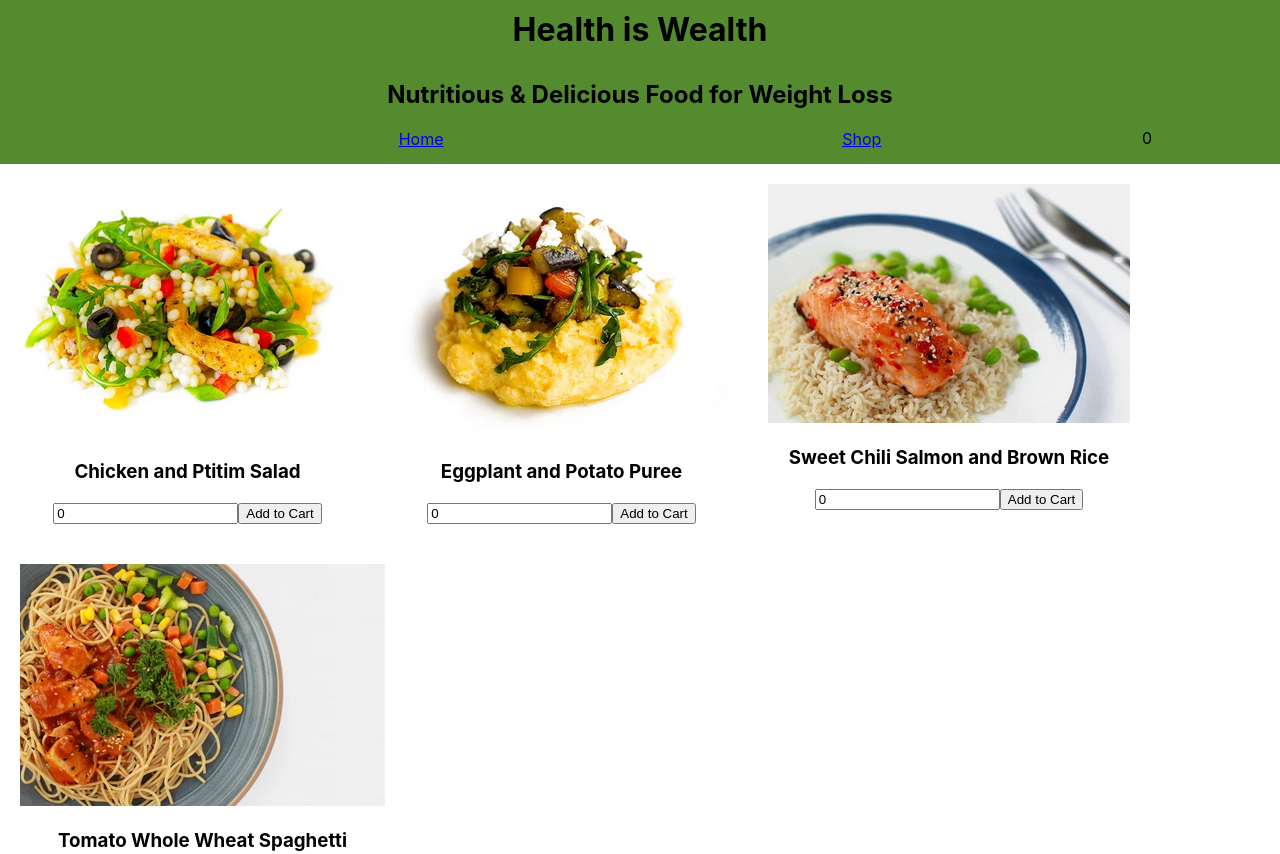
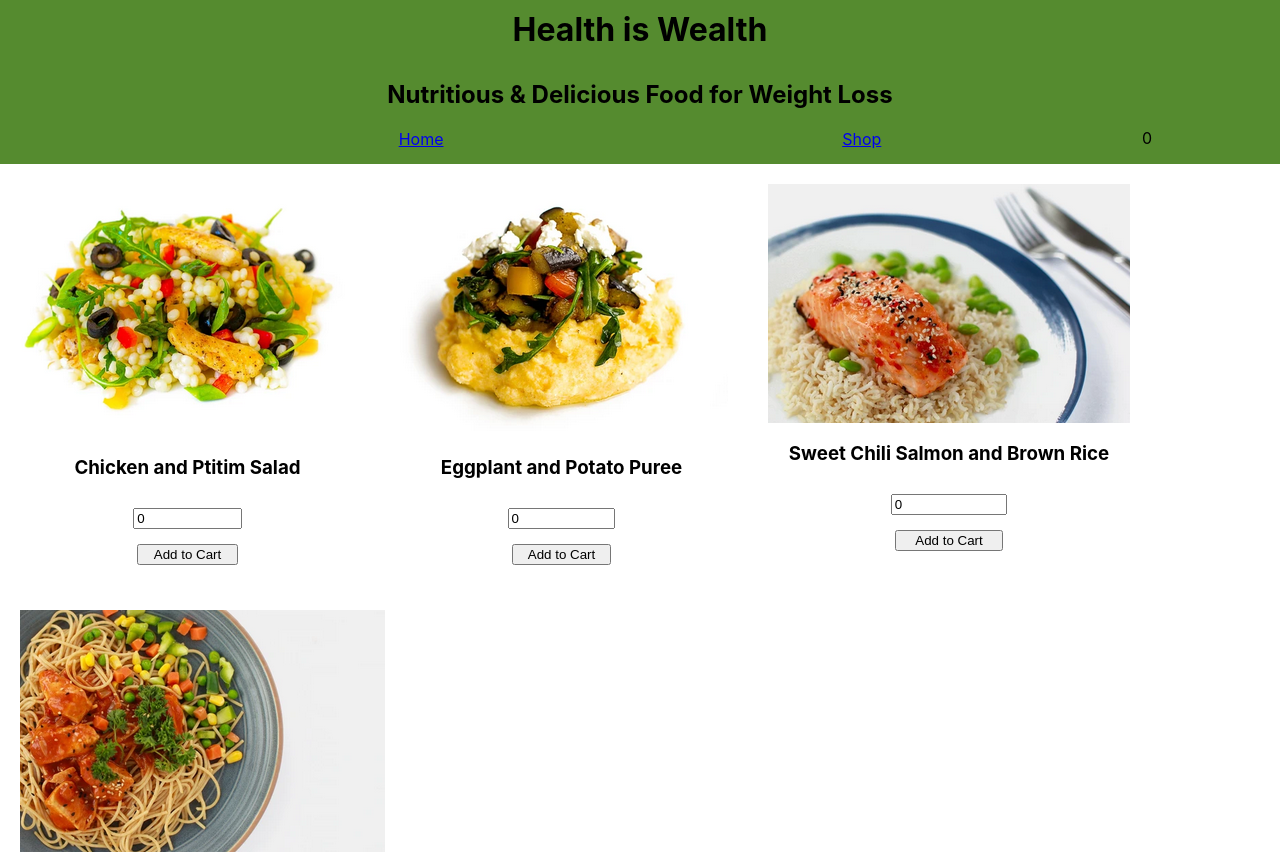
Before and after one commit to marboleda/shopping-cart, a React (Create React App) app: page /shop in a window 1280 px wide. Shown: the top 854 px of the page. Built offline with nearby package versions, Linux system fonts and the light colour scheme.

Commit message:
Improve layour of item cards

```diff
--- a/src/components/ItemCard.css
+++ b/src/components/ItemCard.css
@@ -1,3 +1,15 @@
 .item {
+    display: flex;
+    flex-direction: column;
     margin: 20px;
 }
+
+.num-of-items {
+    width: 30%;
+    margin: 10px auto;
+}
+
+button {
+    width: 30%;
+    margin: 5px auto;
+}
```
